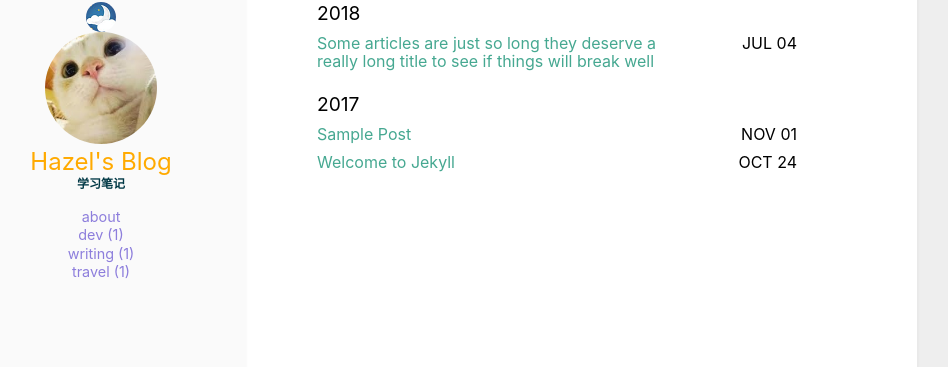
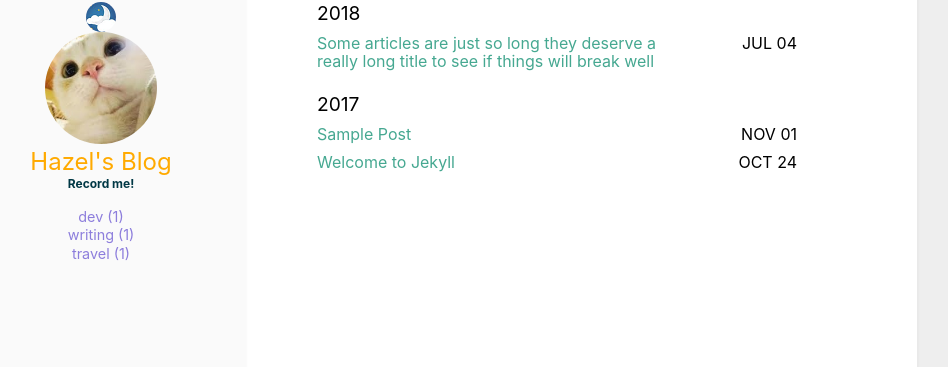
Before and after one commit to yangnaiyue/hazel, a Jekyll site: the page built from index.html, in a window 1280 px wide. Shown: the part 148-515 px from the top of the page, without its empty margins (203-1151 px from the left). Built offline with Jekyll 4.4.1, drawn with Linux system fonts in a browser that asks for light colours.

Commit message:
Update _config.yml

```diff
--- a/_config.yml
+++ b/_config.yml
@@ -23,8 +23,8 @@ user:
   name: Hazel's Blog
   pic: /assets/img/cat.jpg
   picAlt: "catbook"
-  job: 学习笔记
-  aboutme: true # comment this out if you don't need the 'about' page.
+  job: Record me!
+  #aboutme: true # comment this out if you don't need the 'about' page.
 
 exclude:
   - README.md
```
